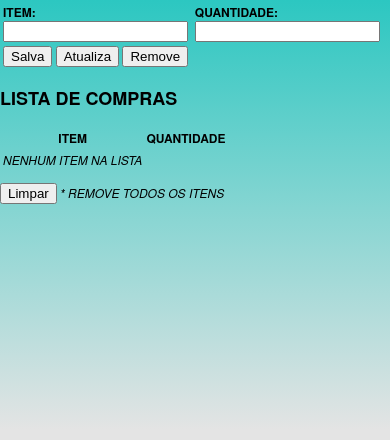
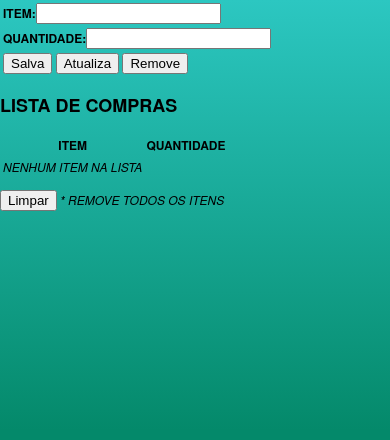
Before and after one commit to nandalopes/helloworldphonegap01, a plain HTML site: page www/index.html in a window 390 px wide. Drawn offline with Linux system fonts and the light colour scheme; some packages are replaced by stand-ins of ours.

Commit message:
Change style

```diff
--- a/www/css/index.css
+++ b/www/css/index.css
@@ -24,16 +24,16 @@ body {
     -webkit-touch-callout: none;                /* prevent callout to copy image, etc when tap to hold */
     -webkit-text-size-adjust: none;             /* prevent webkit from resizing text to fit */
     -webkit-user-select: none;                  /* prevent copy paste, to allow, change 'none' to 'text' */
-    background-color:#E4E4E4;
-    background-image:linear-gradient(top, #2CC7C1 0%, #E4E4E4 51%);
-    background-image:-webkit-linear-gradient(top, #2CC7C1 0%, #E4E4E4 51%);
-    background-image:-ms-linear-gradient(top, #2CC7C1 0%, #E4E4E4 51%);
+    background-color:#04896A;
+    background-image:linear-gradient(top, #2CC7C1 0%, #04896A 51%);
+    background-image:-webkit-linear-gradient(top, #2CC7C1 0%, #04896A 51%);
+    background-image:-ms-linear-gradient(top, #2CC7C1 0%, #04896A 51%);
     background-image:-webkit-gradient(
         linear,
         left top,
         left bottom,
         color-stop(0, #2CC7C1),
-        color-stop(0.51, #E4E4E4)
+        color-stop(0.51, #04896A)
     );
     background-attachment:fixed;
     font-family:'HelveticaNeue-Light', 'HelveticaNeue', Helvetica, Arial, sans-serif;
--- a/www/index.html
+++ b/www/index.html
@@ -48,6 +48,8 @@
       <table>
         <tr>
           <td><b>Item:</b><input type="text" name="nome"></td>
+        </tr>
+        <tr>
           <td><b>Quantidade:</b><input type="text" name="qtd"></td>
         </tr>
 
```
